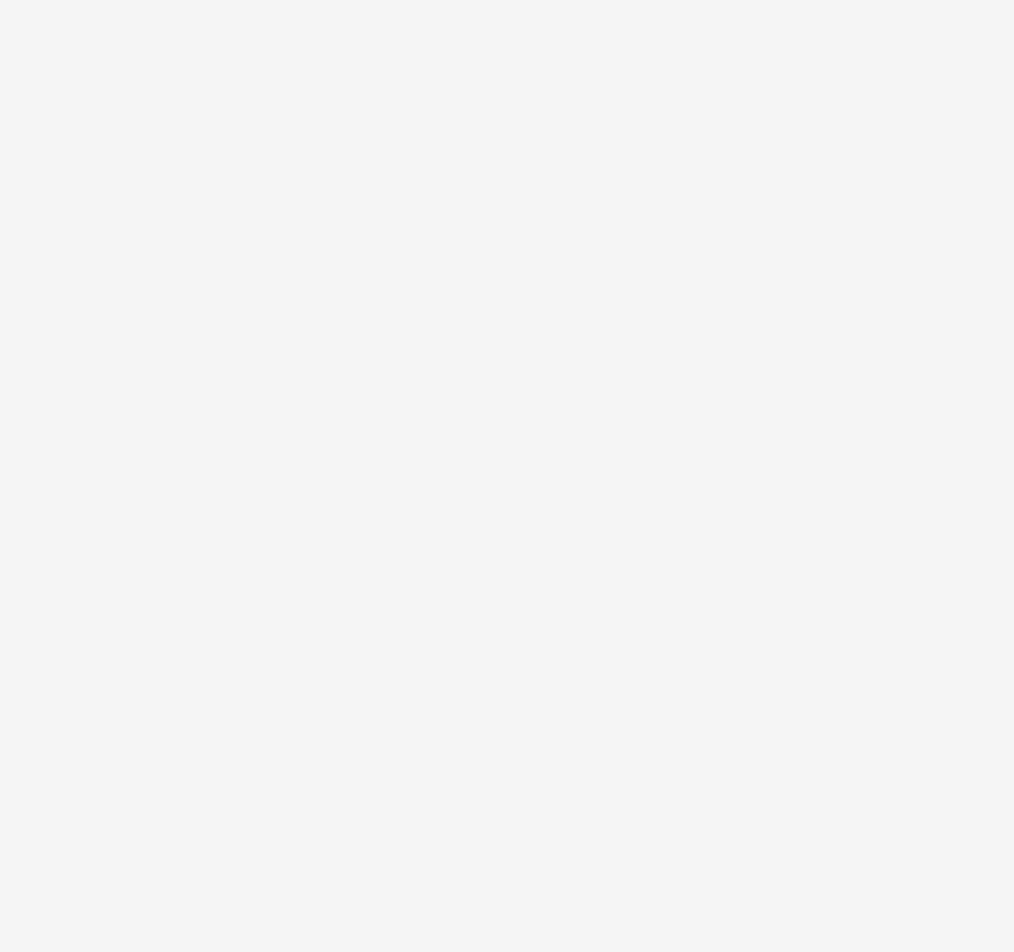
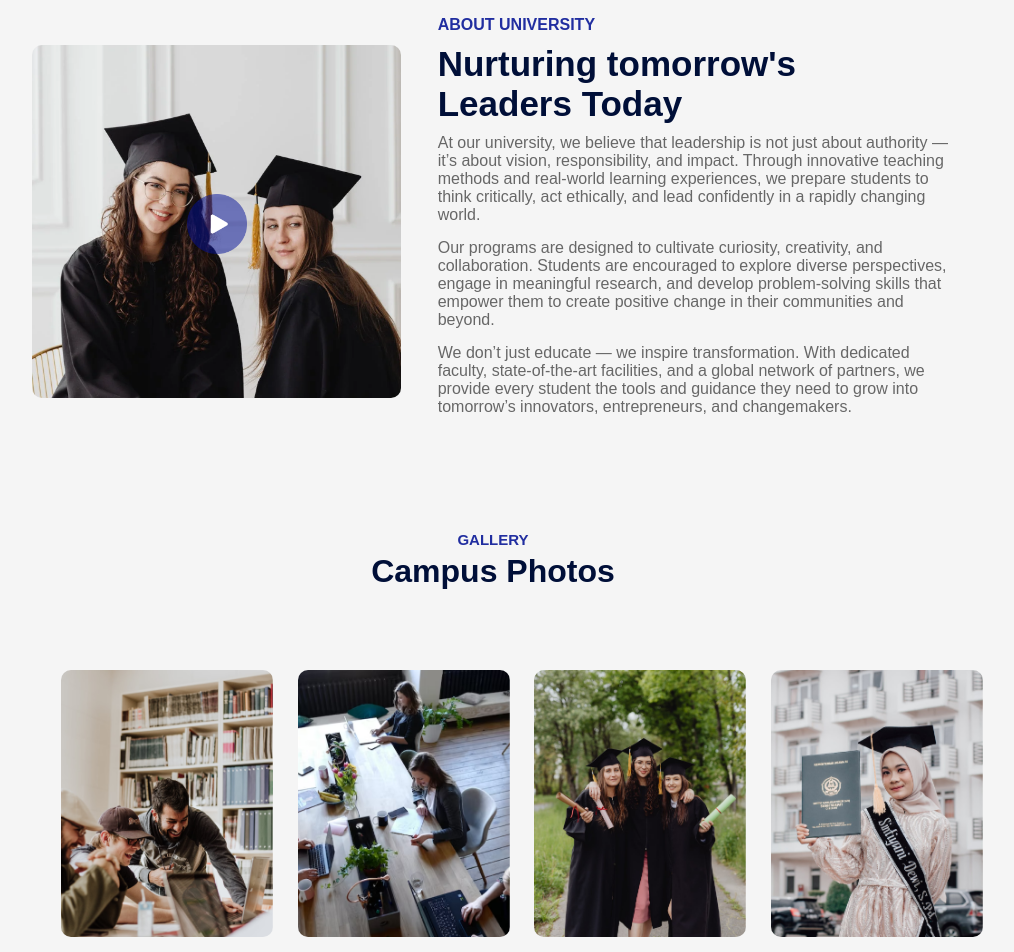
Before and after one commit to arianjafariiii/crwn-clothing-v-main, a React (Vite) app: page / in a window 1280 px wide. Shown: the part 1380-2332 px from the top of the page, without its empty margins (147-1161 px from the left). Before the commit the page ends 1376 px from the top, so only its background shows below. Built offline with nearby package versions, Linux system fonts and the light colour scheme; a web font is replaced by a local one.

Commit message:
campus and about components added

```diff
--- a/src/App.jsx
+++ b/src/App.jsx
@@ -3,6 +3,8 @@ import Navbar from './components/navbar/navbar';
 import Hero from './components/hero/hero';
 import Programs from './components/programs/programs';
 import Title from './components/title/title';
+import About from './components/about/about';
+import Campus from './components/campus/campus';
 
 
 const App = () => {
@@ -13,6 +15,9 @@ const App = () => {
       <div className="container">
         <Title subtitle='Our PROGRAM' title="What We Offer" />
         <Programs/>
+        <About/>
+        <Title subtitle='Gallery' title='Campus Photos' />
+        <Campus/>
       </div>
 
     </div>
--- /dev/null
+++ b/src/components/about/about.css
@@ -0,0 +1,47 @@
+.about {
+    margin: 100px auto;
+    display: flex;
+    align-items: center;
+    justify-content: space-between;
+    width: 90%;
+}
+
+.about-left {
+    flex-basis: 40%;
+    position: relative;
+}
+
+.about-right {
+    flex-basis: 56%;
+}
+
+.about-img {
+    width: 100%;
+    border-radius: 10px;
+}
+
+.play-icon {
+    width: 60px;
+    position: absolute;
+    top: 50%;
+    left: 50%;
+    transform: translate(-50%, -50%);
+}
+
+.about h3 {
+    font-weight: 600;
+    font-size: 16px;
+    color: #212ea0;
+}
+
+.about h2 {
+    font-size: 35px;
+    color: #000f38;
+    margin: 10px 0;
+    max-width: 400px;
+}
+
+.about p {
+    color: #676767;
+    margin-bottom: 15px;
+}
--- /dev/null
+++ b/src/components/about/about.jsx
@@ -0,0 +1,31 @@
+import './about.css';
+import play_icon from '../../assets/play-icon.png';
+import about_img from '../../assets/about.png';
+import React from 'react'
+
+const About = () => {
+  return (
+    <div className='about' >
+        <div className="about-left">
+            <img src={about_img} alt='' className='about-img' />
+            <img src={play_icon} alt='' className='play-icon'/>
+        </div>
+        <div className="about-right">
+            <h3>ABOUT UNIVERSITY</h3>
+            <h2>Nurturing tomorrow's Leaders Today</h2>
+            <p>
+                At our university, we believe that leadership is not just about authority — it’s about vision, responsibility, and impact. Through innovative teaching methods and real-world learning experiences, we prepare students to think critically, act ethically, and lead confidently in a rapidly changing world.
+            </p>
+            <p>
+                Our programs are designed to cultivate curiosity, creativity, and collaboration. Students are encouraged to explore diverse perspectives, engage in meaningful research, and develop problem-solving skills that empower them to create positive change in their communities and beyond.
+            </p>
+            <p>
+                We don’t just educate — we inspire transformation. With dedicated faculty, state-of-the-art facilities, and a global network of partners, we provide every student the tools and guidance they need to grow into tomorrow’s innovators, entrepreneurs, and changemakers.
+            </p>
+
+            </div>
+    </div>
+  )
+}
+
+export default About
--- /dev/null
+++ b/src/components/campus/campus.css
@@ -0,0 +1,17 @@
+.campus {
+    margin: 80px;
+    width: 90%;
+    text-align: center;
+}
+
+.gallery {
+    display: flex;
+    align-items: center;
+    justify-content: space-between;
+    margin-bottom: 40px;
+}
+
+.gallery img {
+    width: 23%;
+    border-radius: 10px;
+}
--- /dev/null
+++ b/src/components/campus/campus.jsx
@@ -0,0 +1,26 @@
+import './campus.css';
+import gallery_1 from '../../assets/gallery-1.png';
+import gallery_2 from '../../assets/gallery-2.png';
+import gallery_3 from '../../assets/gallery-3.png';
+import gallery_4 from '../../assets/gallery-4.png';
+
+import white_arrow from '../../assets/white-arrow.png'
+
+import React from 'react'
+
+const Campus = () => {
+  return (
+    <div className='campus' >
+        <div className='gallery'>
+            <img src={gallery_1} alt="" />
+            <img src={gallery_2} alt="" />
+            <img src={gallery_3} alt="" />
+            <img src={gallery_4} alt="" />
+
+        </div>
+        <button className='btn dark-btn'> See more here <img src={white_arrow} /> </button>
+    </div>
+  )
+}
+
+export default Campus
--- a/src/components/navbar/navbar.css
+++ b/src/components/navbar/navbar.css
@@ -9,6 +9,7 @@ nav {
     top: 0;
     left: 0;
     z-index: 10;
+    transition: 0.5s;
 }
 
 .logo {
@@ -21,3 +22,8 @@ nav ul li {
     font-size: 16px;
     list-style: none;
 }
+
+.dark-nav {
+    background-color: #212ae0;
+    transition: 0.5s;
+}
--- a/src/components/navbar/navbar.jsx
+++ b/src/components/navbar/navbar.jsx
@@ -1,10 +1,17 @@
-import React from 'react'
+import React, {useEffect, useState} from 'react'
 import logo from "../../assets/logo.png";
 import "./navbar.css"
 
 const Navbar = () => {
+    const [sticky, setSticky] = useState(false);
+
+    useEffect(() => {
+        addEventListener("scroll", () => {
+            window.scrollY > 50 ? setSticky(true) : setSticky(false);
+        });
+    }, [])
   return (
-    <nav className='container'>
+    <nav className={`container ${sticky ? 'dark-nav' : ''}`}>
         <img src={logo} alt="nav-logo" className='logo' />
         <ul>
           <li>Home</li>
@@ -12,7 +19,8 @@ const Navbar = () => {
           <li>About Us</li>
           <li>Campus</li>
           <li>Testimonials</li>
-          <li><button className='btn'>Contact Us</button></li>
+          <li><button className='btn
+          '>Contact Us</button></li>
         </ul>
       </nav>
   )
--- a/src/index.css
+++ b/src/index.css
@@ -34,7 +34,17 @@ a {
   cursor: pointer;
   border: 0;
   outline: 0;
-  display: flex;
+  display: inline-flex;
   align-items: center;
   justify-content: center;
 }
+
+.btn img {
+  width: 20px;
+  margin-left: 10px;
+}
+
+.btn.dark-btn {
+  background-color: #212EA0;
+  color: #fff;
+}
```
